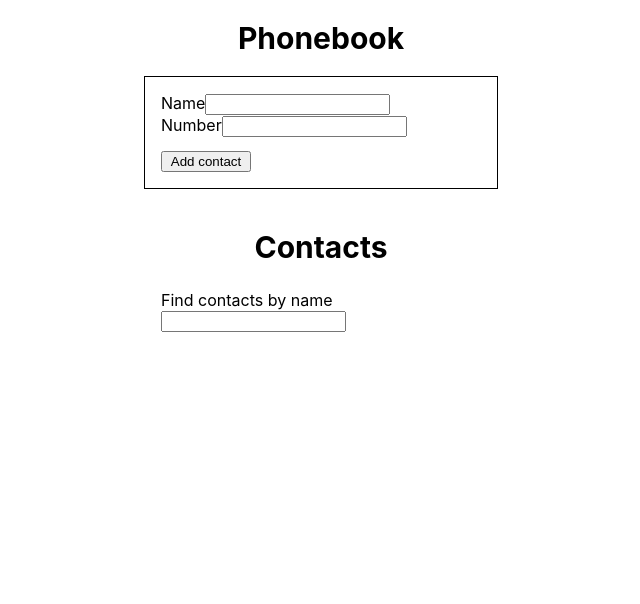
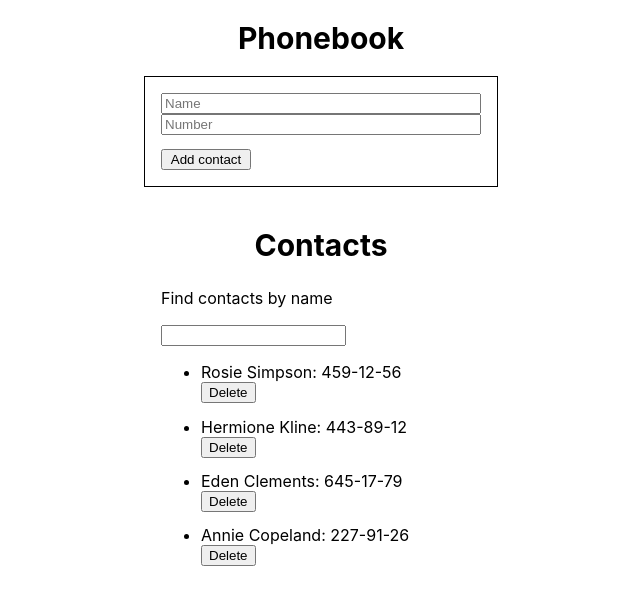
Before and after one commit to Svitlo-for/goit-react-hw-02-phonebook, a React (Create React App) app: page / in a window 1280 px wide. Shown: the top 604 px of the page, without its empty margins (319-959 px from the left). Built offline with nearby package versions, Linux system fonts and the light colour scheme.

Commit message:
upgrade-task

```diff
--- a/src/components/App.jsx
+++ b/src/components/App.jsx
@@ -1,22 +1,30 @@
 import { Component } from 'react';
+
 import { StyledFormContainer, StyledWrapperContacts } from './App.styled';
+
 import { ContactForm } from './ContactForm/ContactForm';
-// import { nanoid } from 'nanoid';
-
-// const id = nanoid();
+import { Filter } from './Filter/Filter';
+import { ContactBook } from './ContactBook/ContactBook';
+import { nanoid } from 'nanoid';
 
 export class App extends Component {
   state = {
     contacts: [
-      { id: 'id-1', name: 'Rosie Simpson', number: '459-12-56' },
-      { id: 'id-2', name: 'Hermione Kline', number: '443-89-12' },
-      { id: 'id-3', name: 'Eden Clements', number: '645-17-79' },
-      { id: 'id-4', name: 'Annie Copeland', number: '227-91-26' },
+      { id: nanoid(), name: 'Rosie Simpson', number: '459-12-56' },
+      { id: nanoid(), name: 'Hermione Kline', number: '443-89-12' },
+      { id: nanoid(), name: 'Eden Clements', number: '645-17-79' },
+      { id: nanoid(), name: 'Annie Copeland', number: '227-91-26' },
     ],
+    filter: '',
   };
 
-  handleSubmit = event => {
-    event.preventDefault();
+  handleSubmit = contactData => {
+    contactData.id = nanoid();
+    this.setState(prevState => {
+      return {
+        contacts: [{ ...contactData }, ...prevState.contacts],
+      };
+    });
   };
 
   handleAddContacts = contactData => {
@@ -27,25 +35,43 @@ export class App extends Component {
       alert(`Oops! Contact with name ${contactData.name} already exists`);
       return;
     }
+  };
 
-    this.setState(prevState => {
-      return {
-        contacts: [contactData, ...prevState.contacts],
-      };
-    });
+  onDelete = id => {
+    const data = this.state.contacts.filter(contact => contact.id !== id);
+    this.setState({ contacts: [...data] });
+  };
+
+  handleInputChange = event => {
+    this.setState({ [event.target.name]: event.target.value });
+  };
+
+  filterContacts = () => {
+    return this.state.contacts.filter(contact =>
+      contact.name.toLowerCase().includes(this.state.filter.toLowerCase())
+    );
   };
 
   render() {
     return (
       <StyledFormContainer>
         <h1 className="title">Phonebook</h1>
-        <ContactForm handleAddContacts={this.handleAddContacts} />
+        <ContactForm
+          handleAddContacts={this.handleAddContacts}
+          onSubmit={this.handleSubmit}
+        />
         <StyledWrapperContacts>
           <h2 className="title">Contacts</h2>
-          <label>
-            Find contacts by name
-            <input type="text" name="name" required />
-          </label>
+          {this.state.contacts.length !== 0 && (
+            <Filter
+              filter={this.state.filter}
+              onChange={this.handleInputChange}
+            />
+          )}
+          <ContactBook
+            contacts={this.filterContacts()}
+            onDelete={this.onDelete}
+          />
         </StyledWrapperContacts>
       </StyledFormContainer>
     );
--- a/src/components/App.styled.js
+++ b/src/components/App.styled.js
@@ -29,6 +29,16 @@ export const StyledFormContainer = styled.div`
       background-color: lightyellow;
     }
   }
+
+  .ContactButton {
+    display: flex;
+    margin-bottom: 1em;
+
+    &:hover,
+    &:focus {
+      background-color: lightblue;
+    }
+  }
 `;
 
 export const StyledWrapperContacts = styled.div`
--- /dev/null
+++ b/src/components/Contact/Contact.jsx
@@ -0,0 +1,16 @@
+export const Contact = ({ id, name, number, onDelete }) => {
+  return (
+    <div>
+      {name}: {number}
+      <button
+        className="ContactButton"
+        type="button"
+        onClick={() => {
+          onDelete(id);
+        }}
+      >
+        Delete
+      </button>
+    </div>
+  );
+};
--- a/src/components/ContactBook/ContactBook.jsx
+++ b/src/components/ContactBook/ContactBook.jsx
@@ -1,7 +1,18 @@
-import { Component } from 'react';
+import { Contact } from 'components/Contact/Contact';
 
-export class ContactBook extends Component {
-  render() {
-    return <ul></ul>;
-  }
-}
+export const ContactBook = ({ contacts, onDelete }) => {
+  return (
+    <ul className="bookList">
+      {contacts.map(contact => (
+        <li key={contact.id}>
+          <Contact
+            id={contact.id}
+            name={contact.name}
+            number={contact.number}
+            onDelete={onDelete}
+          />
+        </li>
+      ))}
+    </ul>
+  );
+};
--- a/src/components/ContactForm/ContactForm.jsx
+++ b/src/components/ContactForm/ContactForm.jsx
@@ -5,14 +5,20 @@ export class ContactForm extends Component {
     name: '',
     number: '',
   };
+
   handleInputChange = event => {
     this.setState({
       [event.target.name]: event.target.value,
     });
   };
 
+  reset = () => {
+    this.setState({ name: '', number: '' });
+  };
+
   handleSubmit = event => {
     event.preventDefault();
+
     const contactData = {
       ...this.state,
     };
@@ -23,31 +29,31 @@ export class ContactForm extends Component {
       name: '',
       number: '',
     });
+
+    this.reset();
   };
 
   render() {
     return (
       <form onSubmit={this.handleSubmit} className="wrapperPhonebook">
-        <label>
-          Name
         <input
+          className="inputForm"
           onChange={this.handleInputChange}
           value={this.state.name}
           type="text"
           name="name"
+          placeholder="Name"
           required
         />
-        </label>
-        <label>
-          Number
         <input
+          className="inputForm"
           onChange={this.handleInputChange}
           value={this.state.number}
           type="tel"
           name="number"
+          placeholder="Number"
           required
         />
-        </label>
         <button type="submit" className="btn">
           Add contact
         </button>
--- /dev/null
+++ b/src/components/Filter/Filter.jsx
@@ -0,0 +1,8 @@
+export const Filter = ({ filter, onChange }) => {
+  return (
+    <>
+      <p>Find contacts by name</p>
+      <input type="text" name="filter" value={filter} onChange={onChange} />
+    </>
+  );
+};
```
Lines whose indentation alone changed are shown as unchanged.
